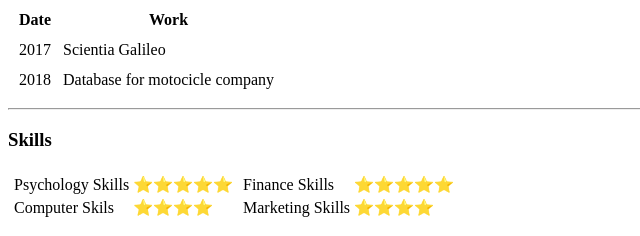
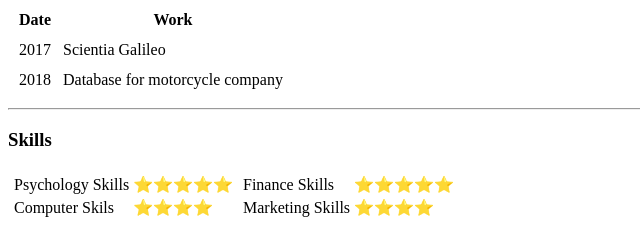
Before and after one commit to SofiatheObserver/SpiralOwner, a plain HTML site: page index.html in a window 1280 px wide. Shown: the part 473-709 px from the top of the page, 0-640 px from the left. Drawn offline with Linux system fonts and the light colour scheme.

Commit message:
Update index.html

```diff
--- a/index.html
+++ b/index.html
@@ -45,7 +45,7 @@ brower the read the file as a HTML document -->
       </tr>
       <tr>
         <td> 2018</td>
-        <td>Database for motocicle company</td>
+        <td>Database for motorcycle company</td>
       </tr>
     </tbody>
   </table cellspacing="10">
```
